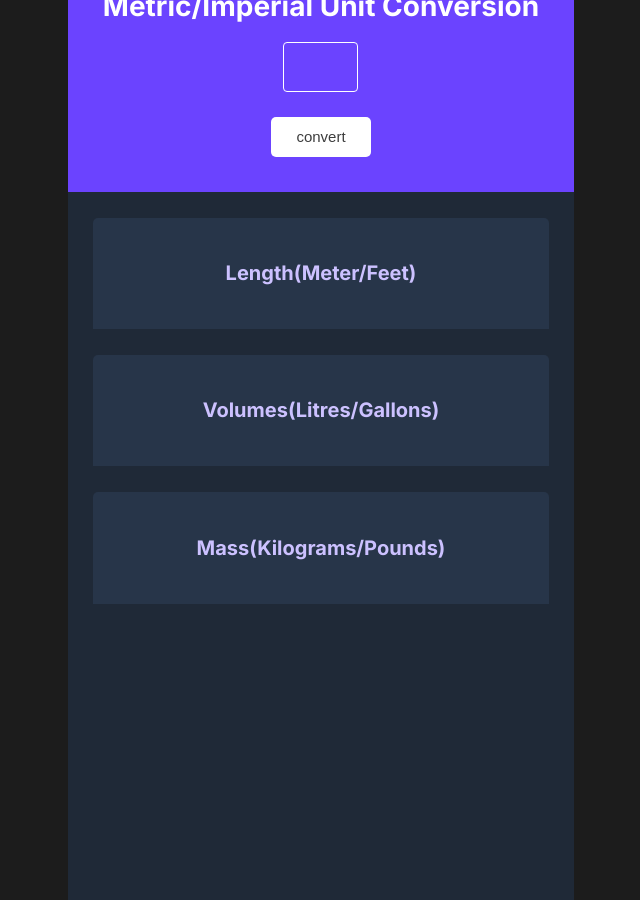
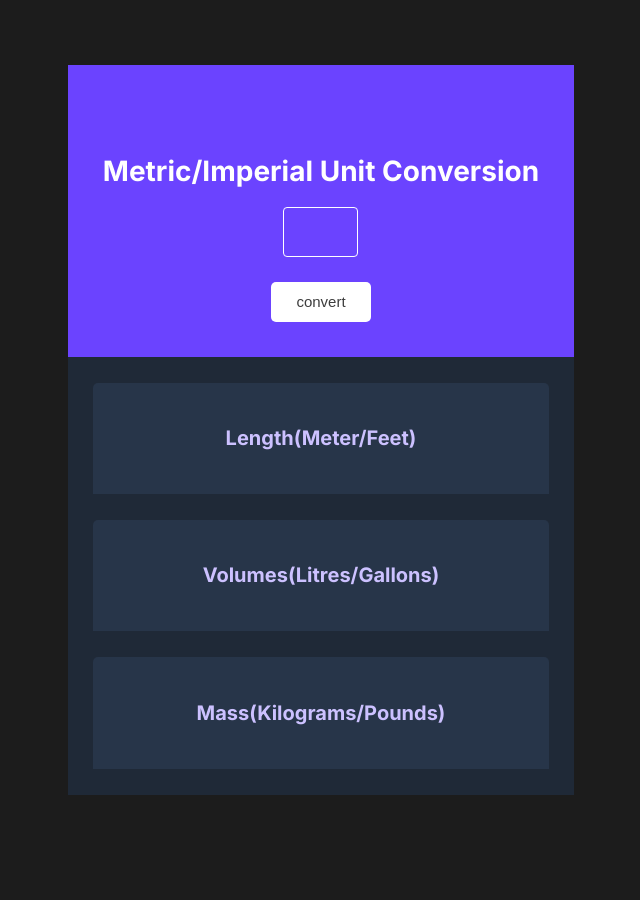
Before and after one commit to dubemoyibe-star/Unit-conversion, a plain HTML site: page index.html in a window 1280 px wide. Shown: the whole page, without its empty margins (319-959 px from the left). After the commit the page ends 860 px from the top, so only its background shows below. Drawn offline with Linux system fonts and the light colour scheme.

Commit message:
Update index.css

```diff
--- a/index.css
+++ b/index.css
@@ -7,14 +7,13 @@ body {
     justify-content: center;
     align-items: center;
     font-family: inter ;
-    margin: 0px;
+    margin: 30px;
     height: 100vh;
 }
 
 
 #container{
  background-color: rgb(31, 41, 55);
- height: 1000px;
 }
 
 #heading{
```
